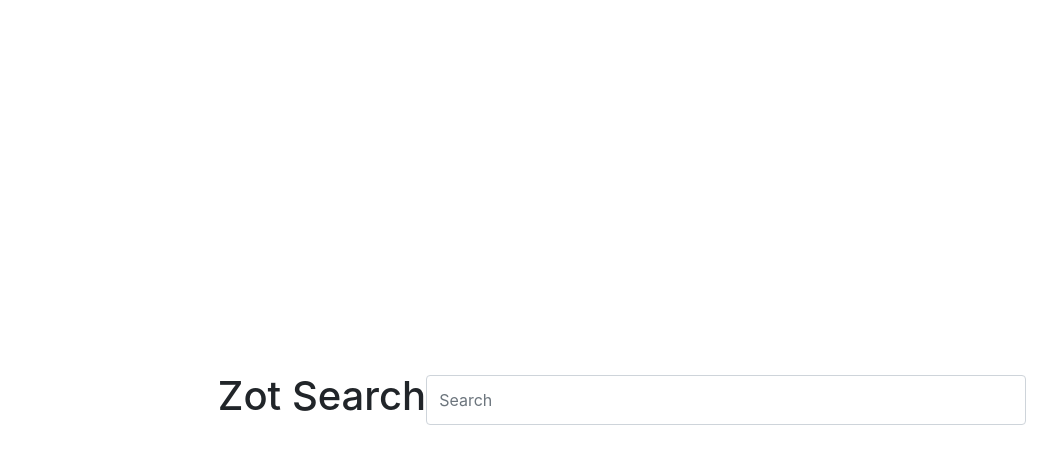
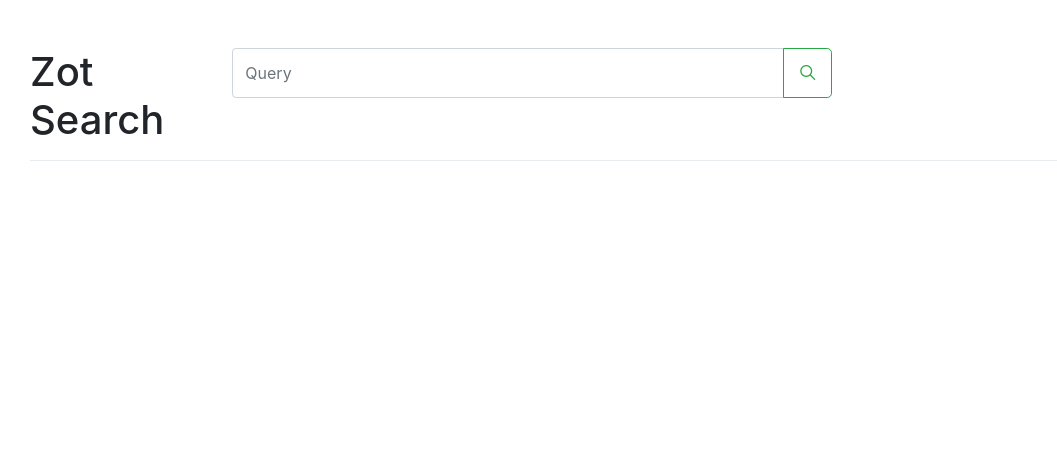
Before and after one commit to therealkevinli/SearchEngine, a plain HTML site: page web/index.html in a window 1280 px wide. Shown: the whole page, without its empty margins (18-1075 px from the left). Drawn offline with nearby package versions, Linux system fonts and the light colour scheme.

Commit message:
complete files set

```diff
--- a/web/index.html
+++ b/web/index.html
@@ -19,16 +19,35 @@
     <link rel="stylesheet" href="https://maxcdn.bootstrapcdn.com/bootstrap/4.0.0/css/bootstrap.min.css"
           integrity="sha384-Gn5384xqQ1aoWXA+058RXPxPg6fy4IWvTNh0E263XmFcJlSAwiGgFAW/dAiS6JXm" crossorigin="anonymous">
 
+    <!-- Ionicons font for icons -->
+    <link href="https://unpkg.com/ionicons@4.5.1/dist/css/ionicons.min.css" rel="stylesheet">
+
     <link rel="stylesheet" href="main.css">
 
 </head>
 
-<body>
-    <div class="container-c mb-3">
-        <h1>Zot Search</h1>
-        <input type="text" name="query" id="autocomplete"
-        class="autocomplete-searchbox form-control"
-        placeholder="Search"/>
+<body class="container-center">
+    <div class="row">
+        <div class="col-md-2">
+            <h1>Zot Search</h1>
+        </div>
+        <div class="col-md-10">
+            <div class="input-group searchbox">
+                <input id="search" type="text" class="form-control" placeholder="Query" aria-label="Query" aria-describedby="button-search">
+                <div class="input-group-append">
+                    <button class="btn btn-lg btn-outline-success" type="button" id="search-button"><i class="icon ion-ios-search"></i></button>
+                </div>
+            </div>
+        </div>
+    </div>
+    <div class="dropdown-divider"></div>
+    <div class="row">
+        <div class="col-md-2"></div>
+        <div class="col-md-10">
+            <table class="mt-3 table table-lg table-borderless">
+                <tbody id="resultsTableBody"></tbody>
+            </table>
+        </div>
     </div>
 
     <script src="main.js"></script>
--- a/web/main.css
+++ b/web/main.css
@@ -5,21 +5,22 @@
 .autocomplete-group { padding: 2px 5px; }
 .autocomplete-group strong { display: block; border-bottom: 1px solid #000; }
 
-html, body {
+/* html, body {
     height: 100%;
     width: 100%;
     margin: 0;
+} */
+
+.container-center {
+    /* height: 100%; */
+    /* width: 100%; */
+    /* display: flex; */
+    margin: 3rem;
+    /* justify-content: center; */
+    /* align-items: center; */
 }
 
-.container-c {
-    height: 100%;
-    width: 100%;
-    display: flex;
-    justify-content: center;
-    align-items: center;
-}
-
-.autocomplete-searchbox {
+.searchbox {
 	height: 50px;
 	width: 600px;
 }
```
Also changed, not shown: 1 other file.
